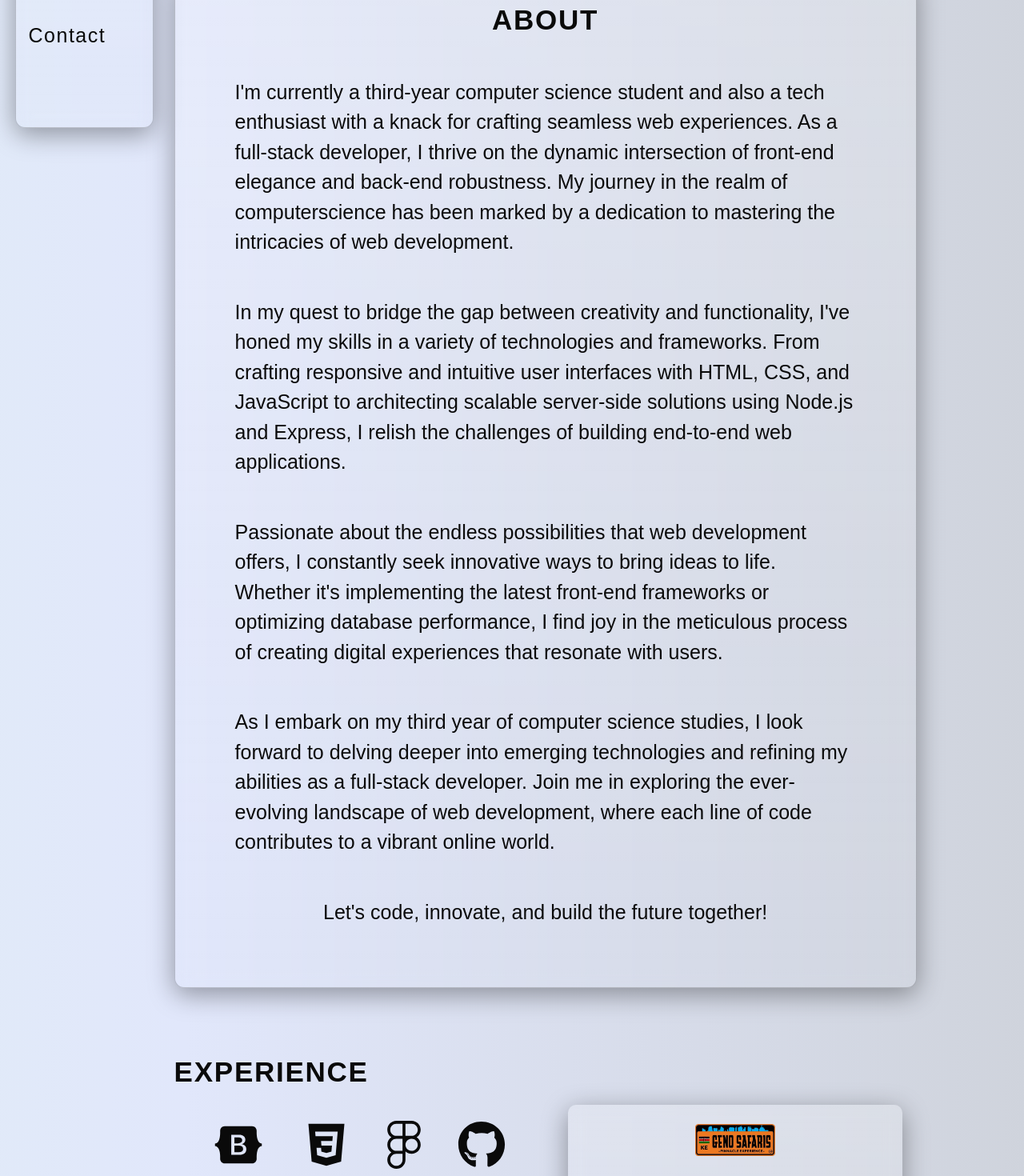
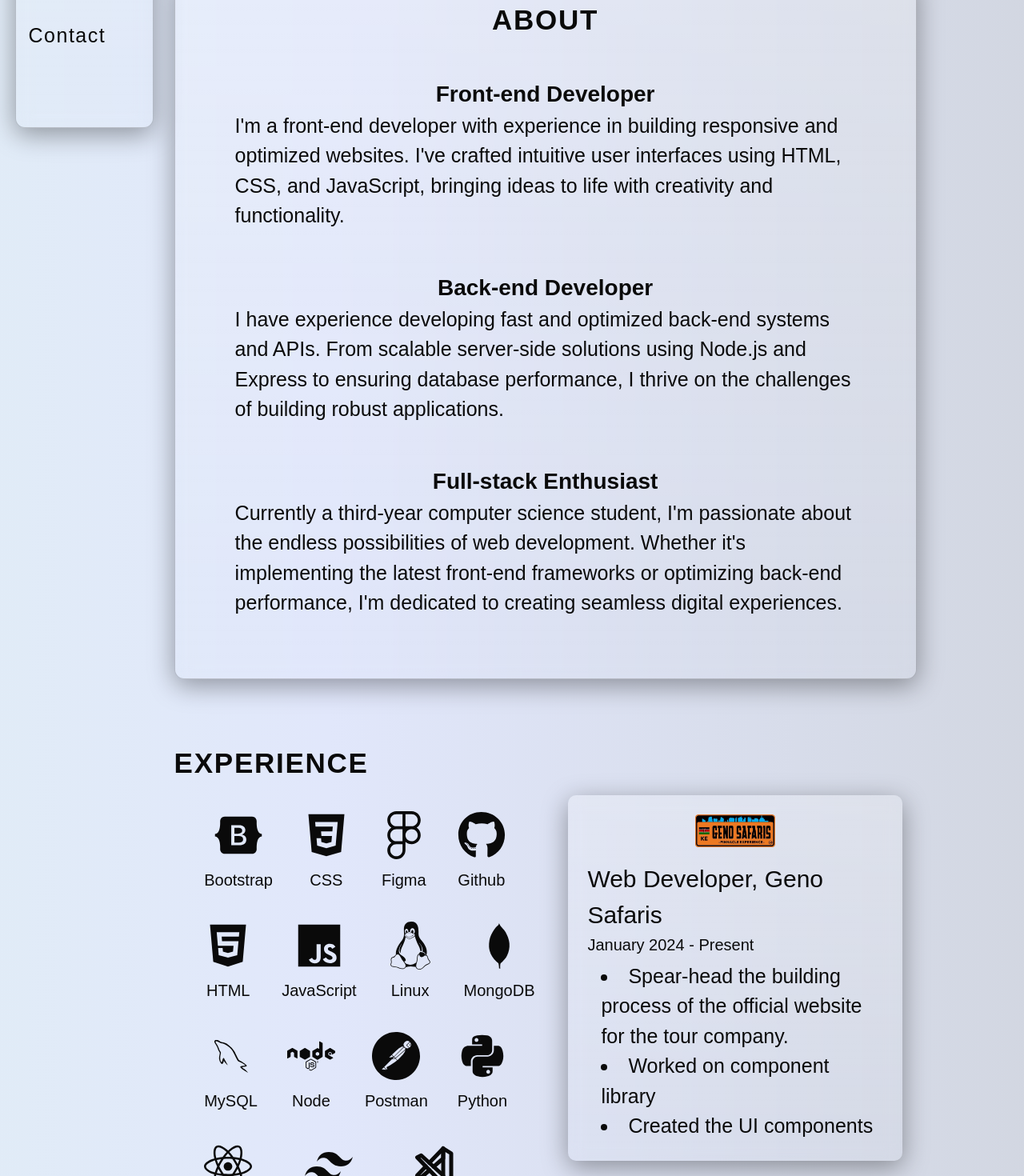
Before and after one commit to oluoko/brian-s-portfolio, a React (Vite) app in the folder frontend/: page / in a window 1280 px wide. Shown: the part 540-2010 px from the top of the page at 80% size. Built offline with nearby package versions, Linux system fonts and the light colour scheme.

Commit message:
Brian's Portfolio

```diff
--- a/frontend/src/components/About/About.jsx
+++ b/frontend/src/components/About/About.jsx
@@ -1,5 +1,5 @@
+import React from "react";
 import styles from "./About.module.css";
-import { getImageUrl } from "../../utils";
 
 export const About = () => {
   return (
@@ -8,50 +8,32 @@ export const About = () => {
       <div className={styles.content}>
         <ul className={styles.aboutItems}>
           <li className={styles.aboutItem}>
+            <h3>Front-end Developer</h3>
             <p>
-              I&apos;m currently a third-year computer science student and also
-              a tech enthusiast with a knack for crafting seamless web
-              experiences. As a full-stack developer, I thrive on the dynamic
-              intersection of front-end elegance and back-end robustness. My
-              journey in the realm of computerscience has been marked by a
-              dedication to mastering the intricacies of web development.
+              I&apos;m a front-end developer with experience in building
+              responsive and optimized websites. I&apos;ve crafted intuitive
+              user interfaces using HTML, CSS, and JavaScript, bringing ideas to
+              life with creativity and functionality.
             </p>
           </li>
-
           <li className={styles.aboutItem}>
+            <h3>Back-end Developer</h3>
             <p>
-              In my quest to bridge the gap between creativity and
-              functionality, I&apos;ve honed my skills in a variety of
-              technologies and frameworks. From crafting responsive and
-              intuitive user interfaces with HTML, CSS, and JavaScript to
-              architecting scalable server-side solutions using Node.js and
-              Express, I relish the challenges of building end-to-end web
-              applications.
+              I have experience developing fast and optimized back-end systems
+              and APIs. From scalable server-side solutions using Node.js and
+              Express to ensuring database performance, I thrive on the
+              challenges of building robust applications.
             </p>
           </li>
-
           <li className={styles.aboutItem}>
+            <h3>Full-stack Enthusiast</h3>
             <p>
-              Passionate about the endless possibilities that web development
-              offers, I constantly seek innovative ways to bring ideas to life.
+              Currently a third-year computer science student, I&apos;m
+              passionate about the endless possibilities of web development.
               Whether it&apos;s implementing the latest front-end frameworks or
-              optimizing database performance, I find joy in the meticulous
-              process of creating digital experiences that resonate with users.
+              optimizing back-end performance, I&apos;m dedicated to creating
+              seamless digital experiences.
             </p>
-          </li>
-
-          <li className={styles.aboutItem}>
-            <p>
-              As I embark on my third year of computer science studies, I look
-              forward to delving deeper into emerging technologies and refining
-              my abilities as a full-stack developer. Join me in exploring the
-              ever-evolving landscape of web development, where each line of
-              code contributes to a vibrant online world.
-            </p>
-          </li>
-
-          <li className={styles.aboutItem}>
-            <p>Let&apos;s code, innovate, and build the future together!</p>
           </li>
         </ul>
       </div>
--- a/frontend/src/components/Experience/Experience.jsx
+++ b/frontend/src/components/Experience/Experience.jsx
@@ -9,9 +9,9 @@ import {
   FaNode,
   FaPython,
   FaReact,
-  FaUbuntu,
+  FaLinux,
 } from "react-icons/fa";
-import { RiTailwindCssFill } from "react-icons/ri";
+import { SiTailwindcss } from "react-icons/si";
 import { IoLogoCss3 } from "react-icons/io5";
 import { IoLogoJavascript } from "react-icons/io5";
 import { DiMongodb, DiMysql } from "react-icons/di";
@@ -49,6 +49,10 @@ export const Experience = () => {
             <p>JavaScript</p>
           </div>
           <div className={styles.skill}>
+            <FaLinux className={styles.skillIcon} />
+            <p>Linux</p>
+          </div>
+          <div className={styles.skill}>
             <DiMongodb className={styles.skillIcon} />
             <p>MongoDB</p>
           </div>
@@ -73,12 +77,8 @@ export const Experience = () => {
             <p>React</p>
           </div>
           <div className={styles.skill}>
-            <RiTailwindCssFill className={styles.skillIcon} />
+            <SiTailwindcss className={styles.skillIcon} />
             <p>Tailwind CSS</p>
-          </div>
-          <div className={styles.skill}>
-            <FaUbuntu className={styles.skillIcon} />
-            <p>Ubuntu</p>
           </div>
           <div className={styles.skill}>
             <TbBrandVscode className={styles.skillIcon} />
```
